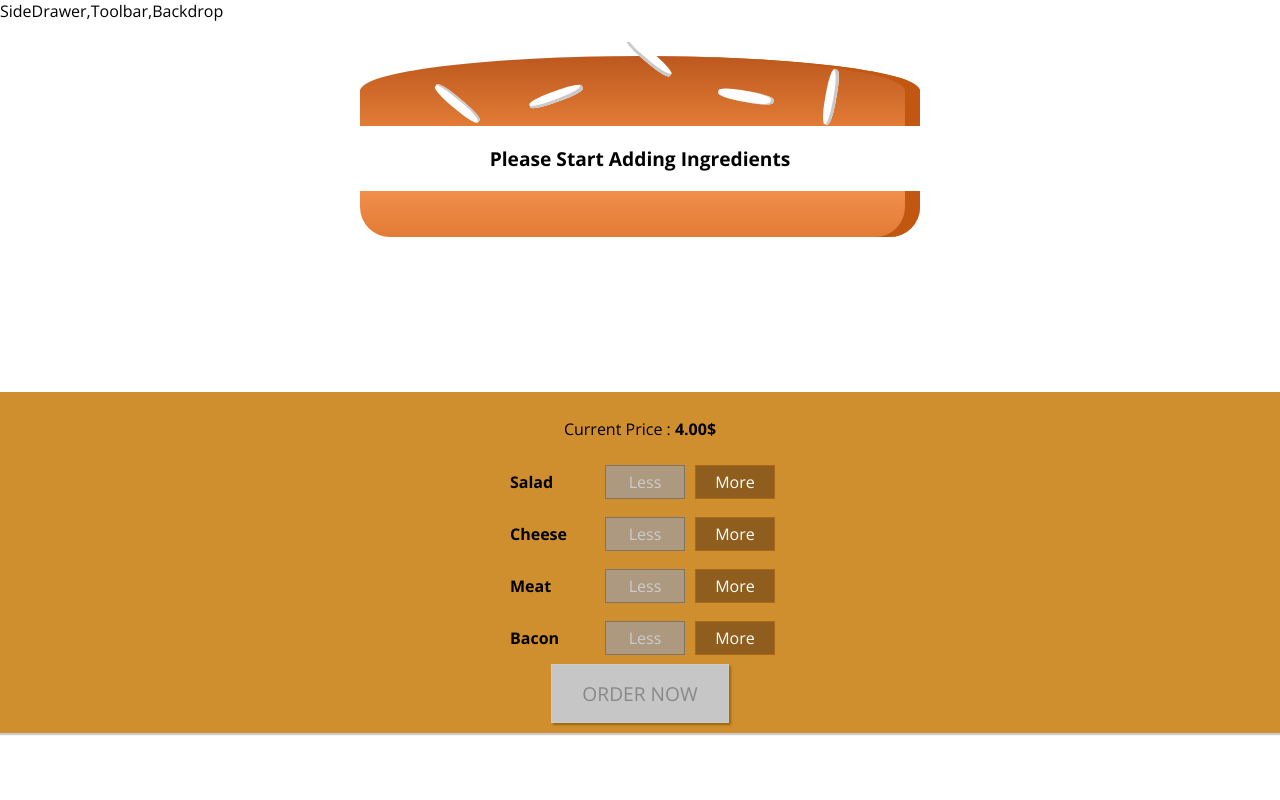
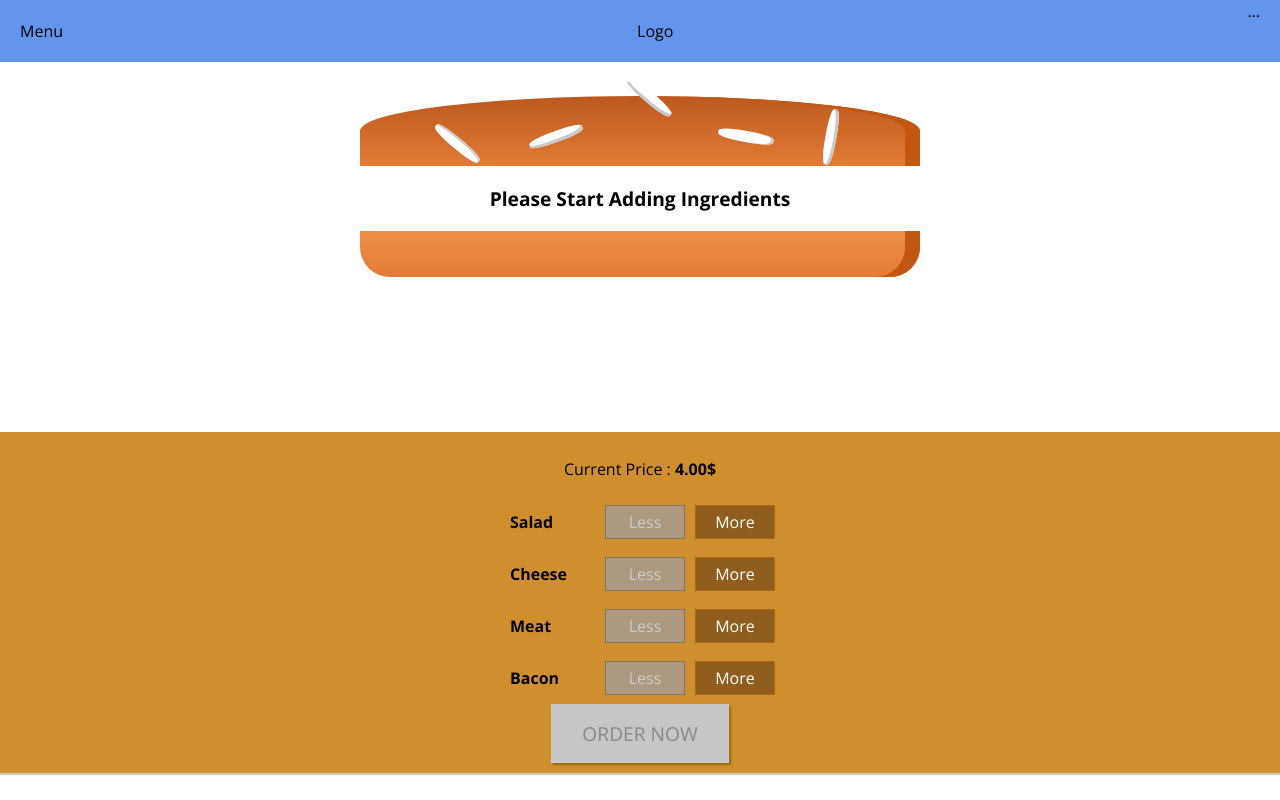
Before and after one commit to sahilkaushal7/Burger-Builder, a React app: page / in a window 1280 px wide. Built offline with nearby package versions, Linux system fonts and the light colour scheme.

Commit message:
Added Toolbar

```diff
--- a/src/Components/Layout/Layout.js
+++ b/src/Components/Layout/Layout.js
@@ -1,10 +1,10 @@
 import React from 'react';
 import Auxi from '../../hoc/Auxi';
 import Styles from './Layout.css';
-
+import Toolbar from '../Navigation/Toolbar/Toolbar';
 const layout = (props) => (
     <Auxi>
-    <div>SideDrawer,Toolbar,Backdrop</div>
+    <Toolbar/>
     <main className={Styles.Content}>{props.children}</main>
     </Auxi>
 );
--- /dev/null
+++ b/src/Components/Navigation/Toolbar/Toolbar.css
@@ -0,0 +1,18 @@
+.Toolbar{
+    height: 62px;
+    width: 100%;
+    position: relative;
+    top:0;
+    left:0;
+    background-color: cornflowerblue;
+    display: flex;
+    justify-content: space-between;
+    align-items: center;
+    padding: 0 20px;
+    box-sizing: border-box;
+    z-index: 90;
+}
+
+nav{
+    height: 100%;
+}
--- /dev/null
+++ b/src/Components/Navigation/Toolbar/Toolbar.js
@@ -0,0 +1,12 @@
+import React from 'react';
+import Styles from './Toolbar.css';
+
+const toolbar = () => (
+    <header className={Styles.Toolbar}>
+        <div>Menu</div>
+        <div>Logo</div>
+        <nav>...</nav>
+    </header>
+);
+
+export default toolbar;
```
Also changed, not shown: src/App.js (line endings or trailing spaces), src/Components/Navigation/Navigation.css (added), src/Components/Navigation/Navigation.js (added).
